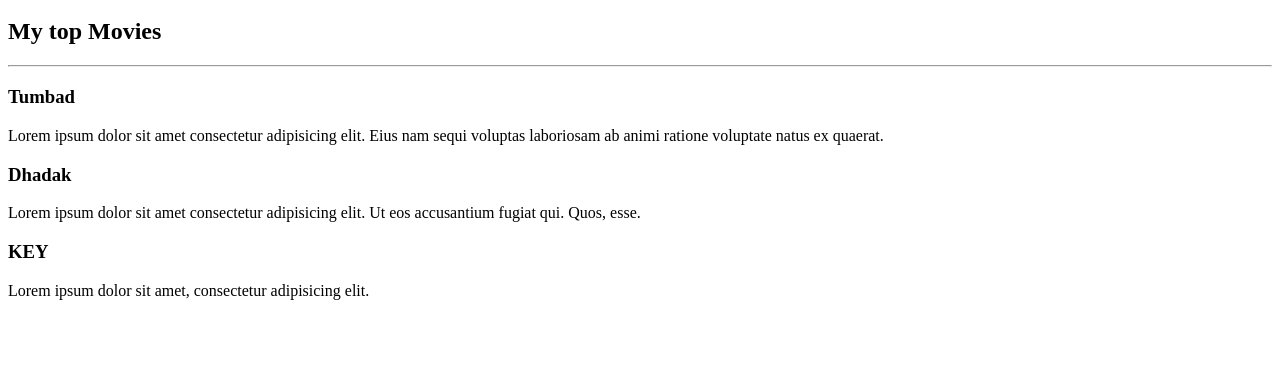
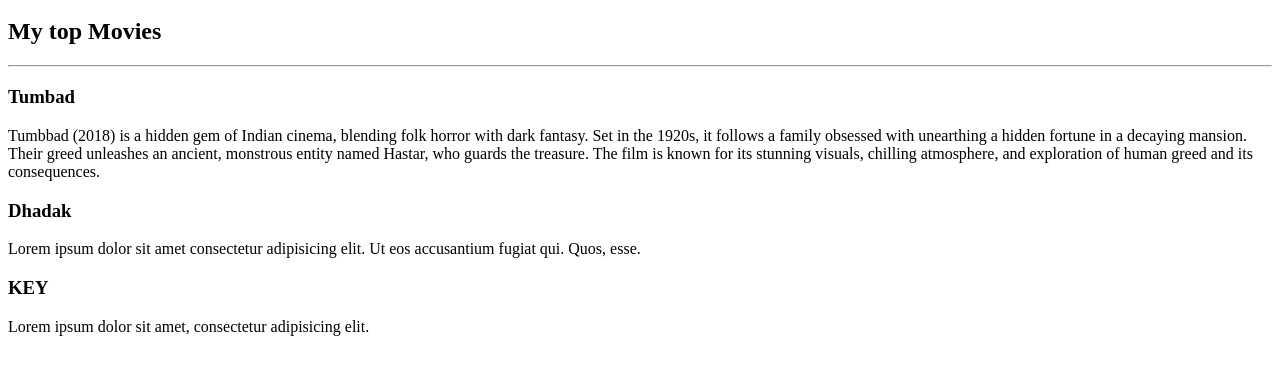
Before and after one commit to Gladiatorxf1/html-Movie-RankingProject, a plain HTML site: page index.html in a window 1280 px wide. Shown: the part 48-422 px from the top of the page. Drawn offline with Linux system fonts and the light colour scheme.

Commit message:
Update index.html

```diff
--- a/index.html
+++ b/index.html
@@ -7,8 +7,7 @@
 
 <h3>Tumbad</h3>
 <p>
-  Lorem ipsum dolor sit amet consectetur adipisicing elit. Eius nam sequi
-  voluptas laboriosam ab animi ratione voluptate natus ex quaerat.
+ Tumbbad (2018) is a hidden gem of Indian cinema, blending folk horror with dark fantasy. Set in the 1920s, it follows a family obsessed with unearthing a hidden fortune in a decaying mansion. Their greed unleashes an ancient, monstrous entity named Hastar, who guards the treasure.  The film is known for its stunning visuals, chilling atmosphere, and exploration of human greed and its consequences.
 </p>
 
 <h3>Dhadak</h3>
```
